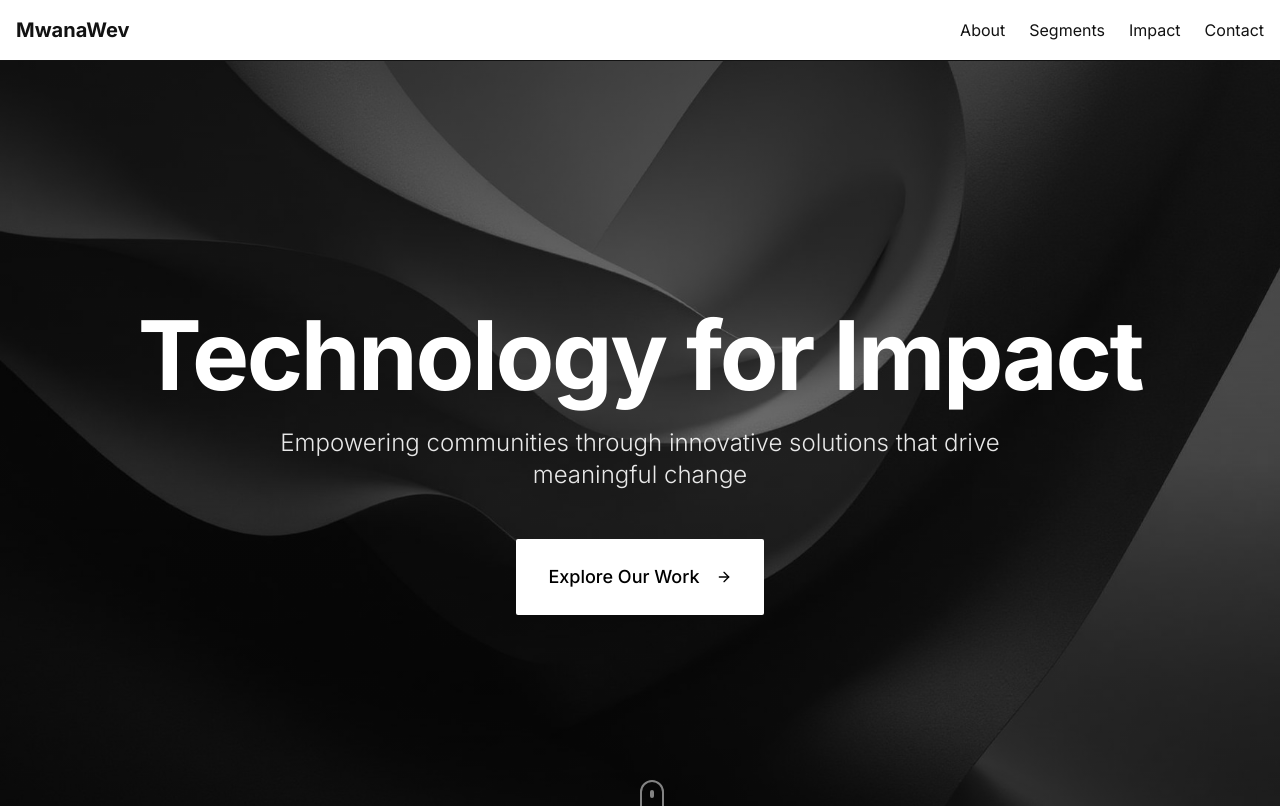
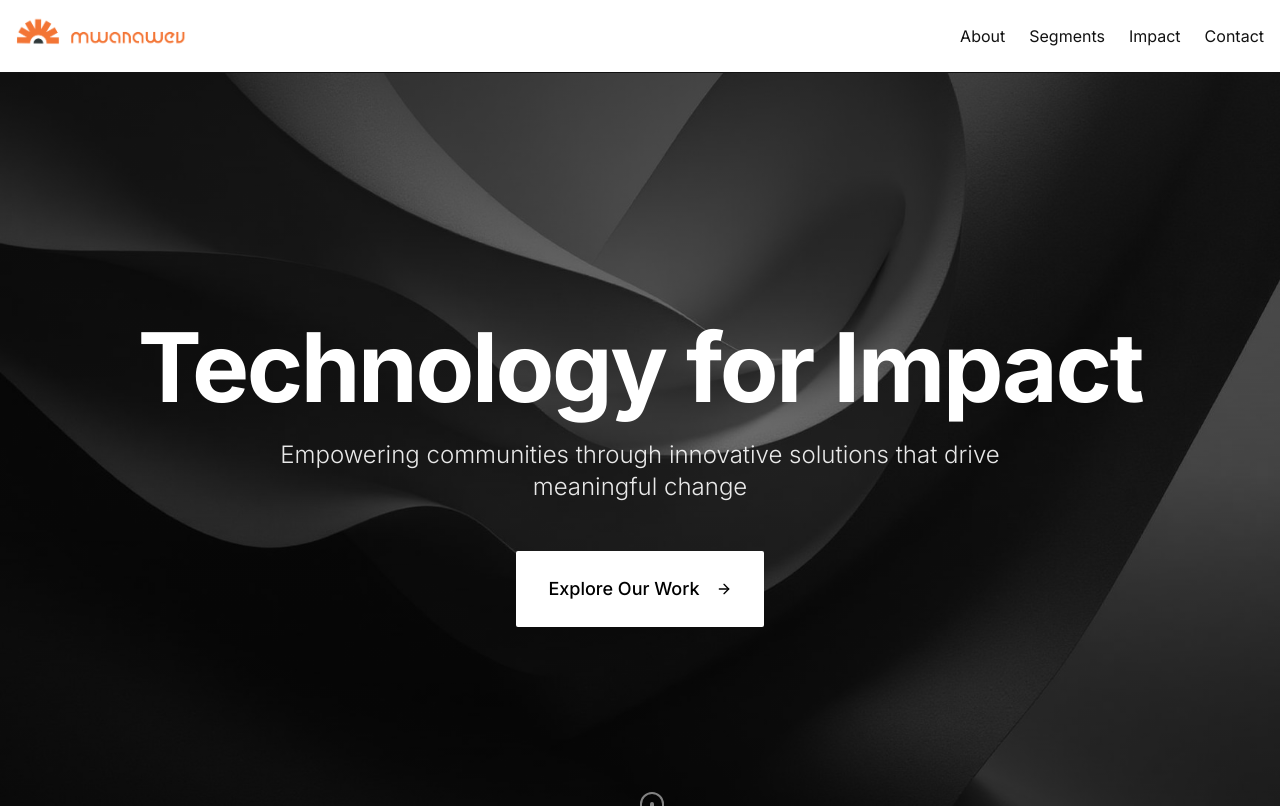
Before and after one commit to nashe01/mwana-template, a React (Vite) app: page / in a window 1280 px wide. Shown: the top 806 px of the page. Built offline with nearby package versions, Linux system fonts and the light colour scheme; the HTML template or start-up script is replaced by a standard one.

Commit message:
Add logo image to header and footer

```diff
--- a/src/components/Footer.tsx
+++ b/src/components/Footer.tsx
@@ -1,4 +1,5 @@
 import { Linkedin, Twitter, Github, Mail } from "lucide-react";
+import logo from "@/assets/Asset 55.png";
 
 const Footer = () => {
   const links = {
@@ -32,7 +33,9 @@ const Footer = () => {
         <div className="grid md:grid-cols-4 gap-12 mb-12">
           {/* Brand */}
           <div>
-            <h3 className="text-2xl font-bold mb-4">MwanaWev</h3>
+            <a href="#home" className="inline-flex items-center mb-4" aria-label="MwanaWev home">
+              <img src={logo} alt="MwanaWev" className="h-10 w-auto" />
+            </a>
             <p className="text-primary-foreground/80 leading-relaxed">
               Technology for meaningful impact and sustainable change.
             </p>
--- a/src/components/TNCHeader.tsx
+++ b/src/components/TNCHeader.tsx
@@ -1,3 +1,5 @@
+import logo from "@/assets/Asset 55.png";
+
 const TNCHeader = () => {
   // TODO: Replace this with your actual geolocation JSON string
   // Paste the exact geolocation JSON data here as a string
@@ -15,7 +17,9 @@ const TNCHeader = () => {
       </div>
       <div className="container mx-auto px-4 py-4">
         <div className="flex items-center justify-between">
-          <div className="text-xl font-bold">MwanaWev</div>
+          <a href="#home" className="inline-flex items-center" aria-label="MwanaWev home">
+            <img src={logo} alt="MwanaWev" className="h-10 w-auto" />
+          </a>
           <nav className="hidden md:flex gap-6">
             <a href="#about" className="hover:text-primary transition-colors">About</a>
             <a href="#segments" className="hover:text-primary transition-colors">Segments</a>
```
Also changed, not shown: src/assets/Asset 55.png (added), src/assets/asset55.png (deleted).
